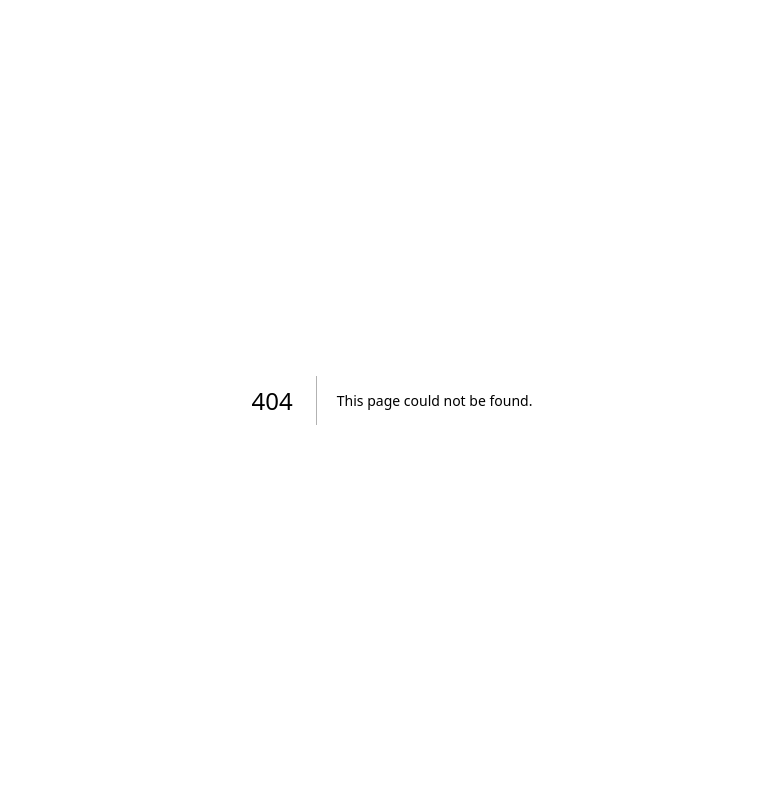
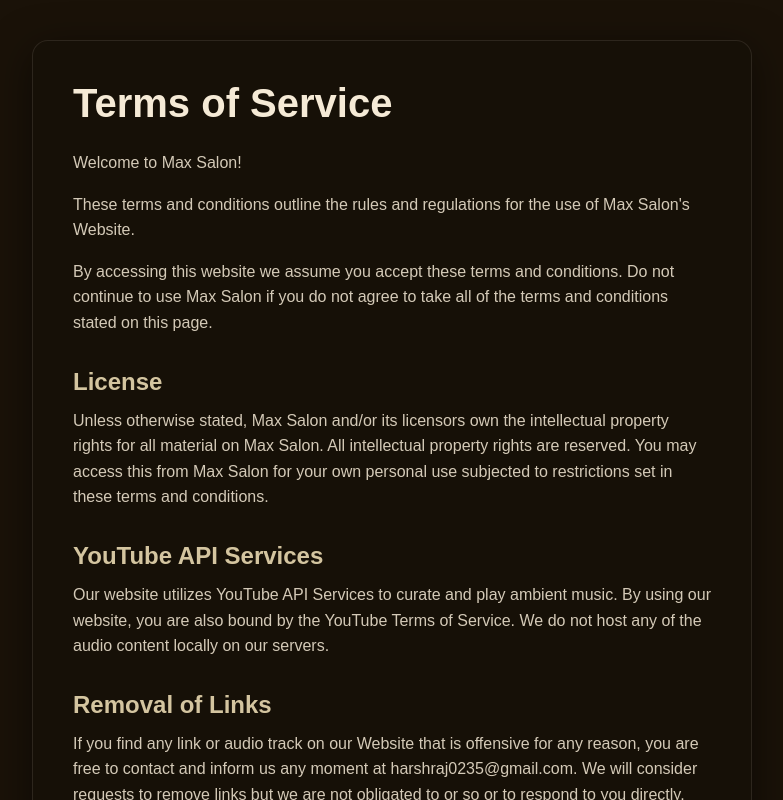
Before and after one commit to harshraj0235/maxsalon, a Next.js app: page /terms in a window 1280 px wide. Before the commit this address had no page. Shown: the whole page, without its empty margins (248-1031 px from the left). Built offline with nearby package versions, Linux system fonts and the light colour scheme; a web font is replaced by a local one.

Commit message:
Add AdSense compliant legal pages and minimal app footer

```diff
--- a/src/app/globals.css
+++ b/src/app/globals.css
@@ -617,3 +617,87 @@ img { max-width: 100%; display: block; }
   font-weight: 700;
   color: var(--live);
 }
+
+/* ════════ LEGAL & INFO PAGES (AdSense) ════════ */
+.legal-page {
+  width: 100%;
+  height: 100dvh;
+  overflow-y: auto;
+  background: var(--shade);
+  padding: 40px 24px;
+}
+.legal-container {
+  max-width: 720px;
+  margin: 0 auto;
+  background: var(--glass-bg);
+  border: 1px solid var(--glass-border);
+  padding: 40px;
+  border-radius: 16px;
+  box-shadow: 0 10px 40px rgba(0,0,0,0.5);
+}
+.legal-container h1 {
+  font-family: var(--font-display);
+  font-size: 2.5rem;
+  margin-bottom: 24px;
+  color: var(--cream);
+}
+.legal-container h2 {
+  font-family: var(--font-display);
+  font-size: 1.5rem;
+  margin-top: 32px;
+  margin-bottom: 12px;
+  color: var(--sand);
+}
+.legal-container p {
+  line-height: 1.6;
+  margin-bottom: 16px;
+  opacity: 0.85;
+}
+.legal-container a {
+  color: var(--live);
+  text-decoration: underline;
+}
+.back-link {
+  display: inline-block;
+  margin-top: 24px;
+  padding: 10px 20px;
+  background: rgba(245, 234, 214, 0.1);
+  border-radius: 8px;
+  text-decoration: none !important;
+  font-weight: bold;
+  transition: background 0.2s;
+}
+.back-link:hover {
+  background: rgba(245, 234, 214, 0.2);
+}
+
+/* ════════ MINIMAL FOOTER ════════ */
+.saloon-footer {
+  position: absolute;
+  bottom: 0;
+  width: 100%;
+  display: flex;
+  justify-content: center;
+  align-items: center;
+  gap: 16px;
+  padding: 12px;
+  font-size: 0.75rem;
+  opacity: 0.7;
+  z-index: 100;
+}
+.saloon-footer a, .saloon-footer button {
+  text-decoration: none;
+  color: var(--cream);
+  transition: opacity 0.2s;
+}
+.saloon-footer a:hover, .saloon-footer button:hover {
+  opacity: 1;
+  text-decoration: underline;
+}
+@media (max-width: 600px) {
+  .saloon-footer {
+    flex-wrap: wrap;
+    gap: 8px;
+    padding-bottom: 20px;
+  }
+}
--- /dev/null
+++ b/src/app/terms/page.js
@@ -0,0 +1,28 @@
+export const metadata = {
+  title: "Terms of Service | Max Salon",
+  description: "Terms and conditions for using Max Salon.",
+};
+
+export default function Terms() {
+  return (
+    <div className="legal-page">
+      <div className="legal-container">
+        <h1>Terms of Service</h1>
+        <p>Welcome to Max Salon!</p>
+        <p>These terms and conditions outline the rules and regulations for the use of Max Salon's Website.</p>
+        <p>By accessing this website we assume you accept these terms and conditions. Do not continue to use Max Salon if you do not agree to take all of the terms and conditions stated on this page.</p>
+
+        <h2>License</h2>
+        <p>Unless otherwise stated, Max Salon and/or its licensors own the intellectual property rights for all material on Max Salon. All intellectual property rights are reserved. You may access this from Max Salon for your own personal use subjected to restrictions set in these terms and conditions.</p>
+
+        <h2>YouTube API Services</h2>
+        <p>Our website utilizes YouTube API Services to curate and play ambient music. By using our website, you are also bound by the YouTube Terms of Service. We do not host any of the audio content locally on our servers.</p>
+
+        <h2>Removal of Links</h2>
+        <p>If you find any link or audio track on our Website that is offensive for any reason, you are free to contact and inform us any moment at harshraj0235@gmail.com. We will consider requests to remove links but we are not obligated to or so or to respond to you directly.</p>
+        <br />
+        <a href="/" className="back-link">← Back to Radio</a>
+      </div>
+    </div>
+  );
+}
```
Also changed, not shown: src/app/about/page.js (added, +20 -0 lines), src/app/disclaimer/page.js (added, +27 -0 lines), src/app/page.js (+13 -0 lines), src/app/privacy/page.js (added, +29 -0 lines).
